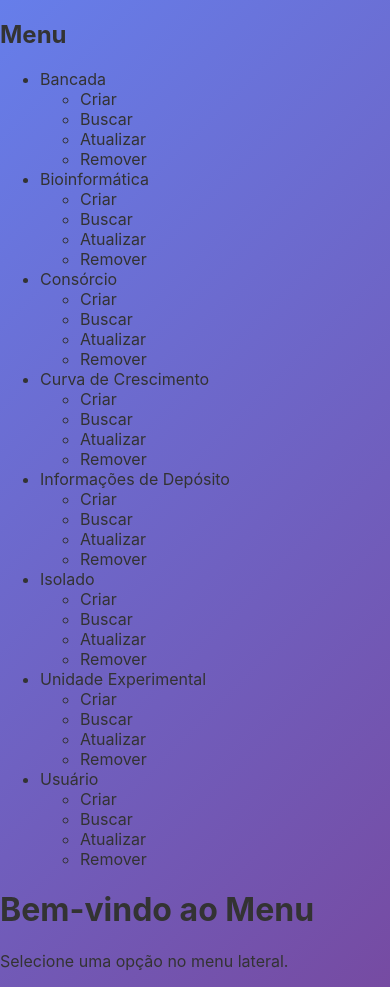
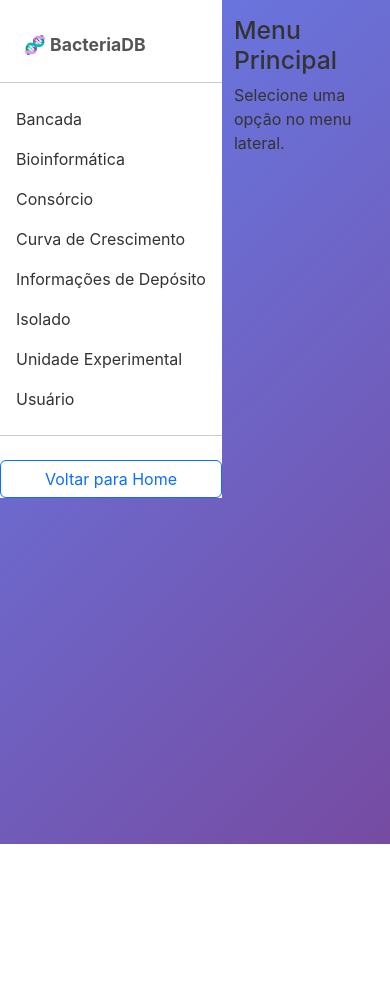
Before and after one commit to Elildes/bacteriaDB, a website: page pages/menus.html in a window 390 px wide. After the commit the page ends 844 px from the top, so only its background shows below. Drawn offline with nearby package versions, Linux system fonts and the light colour scheme.

Commit message:
fix: Change style of Sidebar

```diff
--- a/pages/menus.html
+++ b/pages/menus.html
@@ -4,81 +4,142 @@
     <title>Menus - BacteriaDB</title>
     <meta charset="UTF-8" />
     <meta name="viewport" content="width=device-width, initial-scale=1.0" />
+    <!-- Bootstrap 5 para collapsible -->
+    <link href="https://cdn.jsdelivr.net/npm/bootstrap@5.3.3/dist/css/bootstrap.min.css" rel="stylesheet">
     <link rel="stylesheet" href="/static/style.css" />
 </head>
 <body>
-    <div class="sidebar">
-        <h2>Menu</h2>
-        <ul>
-            <li>Bancada
-                <ul>
-                    <li>Criar</li>
-                    <li>Buscar</li>
-                    <li>Atualizar</li>
-                    <li>Remover</li>
+  <div class="container-fluid">
+    <div class="row flex-nowrap">
+      <nav class="col-auto col-md-3 col-xl-2 px-sm-2 px-0 sidebar">
+        <div class="d-flex flex-column align-items-stretch pt-3">
+          <span class="sidebar-heading">🧬 BacteriaDB</span>
+          <hr>
+          <ul class="nav nav-pills flex-column mb-auto">
+            <!-- Bancada -->
+            <li>
+              <a class="nav-link" data-bs-toggle="collapse" href="#submenu-bancada" role="button" aria-expanded="false" aria-controls="submenu-bancada">
+                Bancada
+              </a>
+              <div class="collapse" id="submenu-bancada">
+                <ul class="btn-toggle-nav list-unstyled fw-normal pb-1 small">
+                  <li><a href="#" class="nav-link">Criar</a></li>
+                  <li><a href="#" class="nav-link">Buscar</a></li>
+                  <li><a href="#" class="nav-link">Atualizar</a></li>
+                  <li><a href="#" class="nav-link">Remover</a></li>
                 </ul>
+              </div>
             </li>
-            <li>Bioinformática
-                <ul>
-                    <li>Criar</li>
-                    <li>Buscar</li>
-                    <li>Atualizar</li>
-                    <li>Remover</li>
+            <!-- Bioinformática -->
+            <li>
+              <a class="nav-link" data-bs-toggle="collapse" href="#submenu-bioinfo" role="button" aria-expanded="false" aria-controls="submenu-bioinfo">
+                Bioinformática
+              </a>
+              <div class="collapse" id="submenu-bioinfo">
+                <ul class="btn-toggle-nav list-unstyled fw-normal pb-1 small">
+                  <li><a href="#" class="nav-link">Criar</a></li>
+                  <li><a href="#" class="nav-link">Buscar</a></li>
+                  <li><a href="#" class="nav-link">Atualizar</a></li>
+                  <li><a href="#" class="nav-link">Remover</a></li>
                 </ul>
+              </div>
             </li>
-            <li>Consórcio
-                <ul>
-                    <li>Criar</li>
-                    <li>Buscar</li>
-                    <li>Atualizar</li>
-                    <li>Remover</li>
+            <!-- Consórcio -->
+            <li>
+              <a class="nav-link" data-bs-toggle="collapse" href="#submenu-consorcio" role="button" aria-expanded="false" aria-controls="submenu-consorcio">
+                Consórcio
+              </a>
+              <div class="collapse" id="submenu-consorcio">
+                <ul class="btn-toggle-nav list-unstyled fw-normal pb-1 small">
+                  <li><a href="#" class="nav-link">Criar</a></li>
+                  <li><a href="#" class="nav-link">Buscar</a></li>
+                  <li><a href="#" class="nav-link">Atualizar</a></li>
+                  <li><a href="#" class="nav-link">Remover</a></li>
                 </ul>
+              </div>
             </li>
-            <li>Curva de Crescimento
-                <ul>
-                    <li>Criar</li>
-                    <li>Buscar</li>
-                    <li>Atualizar</li>
-                    <li>Remover</li>
+            <!-- Curva de Crescimento -->
+            <li>
+              <a class="nav-link" data-bs-toggle="collapse" href="#submenu-curva" role="button" aria-expanded="false" aria-controls="submenu-curva">
+                Curva de Crescimento
+              </a>
+              <div class="collapse" id="submenu-curva">
+                <ul class="btn-toggle-nav list-unstyled fw-normal pb-1 small">
+                  <li><a href="#" class="nav-link">Criar</a></li>
+                  <li><a href="#" class="nav-link">Buscar</a></li>
+                  <li><a href="#" class="nav-link">Atualizar</a></li>
+                  <li><a href="#" class="nav-link">Remover</a></li>
                 </ul>
+              </div>
             </li>
-            <li>Informações de Depósito
-                <ul>
-                    <li>Criar</li>
-                    <li>Buscar</li>
-                    <li>Atualizar</li>
-                    <li>Remover</li>
+            <!-- Informações de Depósito -->
+            <li>
+              <a class="nav-link" data-bs-toggle="collapse" href="#submenu-deposito" role="button" aria-expanded="false" aria-controls="submenu-deposito">
+                Informações de Depósito
+              </a>
+              <div class="collapse" id="submenu-deposito">
+                <ul class="btn-toggle-nav list-unstyled fw-normal pb-1 small">
+                  <li><a href="#" class="nav-link">Criar</a></li>
+                  <li><a href="#" class="nav-link">Buscar</a></li>
+                  <li><a href="#" class="nav-link">Atualizar</a></li>
+                  <li><a href="#" class="nav-link">Remover</a></li>
                 </ul>
+              </div>
             </li>
-            <li>Isolado
-                <ul>
-                    <li>Criar</li>
-                    <li>Buscar</li>
-                    <li>Atualizar</li>
-                    <li>Remover</li>
+            <!-- Isolado -->
+            <li>
+              <a class="nav-link" data-bs-toggle="collapse" href="#submenu-isolado" role="button" aria-expanded="false" aria-controls="submenu-isolado">
+                Isolado
+              </a>
+              <div class="collapse" id="submenu-isolado">
+                <ul class="btn-toggle-nav list-unstyled fw-normal pb-1 small">
+                  <li><a href="#" class="nav-link">Criar</a></li>
+                  <li><a href="#" class="nav-link">Buscar</a></li>
+                  <li><a href="#" class="nav-link">Atualizar</a></li>
+                  <li><a href="#" class="nav-link">Remover</a></li>
                 </ul>
+              </div>
             </li>
-            <li>Unidade Experimental
-                <ul>
-                    <li>Criar</li>
-                    <li>Buscar</li>
-                    <li>Atualizar</li>
-                    <li>Remover</li>
+            <!-- Unidade Experimental -->
+            <li>
+              <a class="nav-link" data-bs-toggle="collapse" href="#submenu-unidade" role="button" aria-expanded="false" aria-controls="submenu-unidade">
+                Unidade Experimental
+              </a>
+              <div class="collapse" id="submenu-unidade">
+                <ul class="btn-toggle-nav list-unstyled fw-normal pb-1 small">
+                  <li><a href="#" class="nav-link">Criar</a></li>
+                  <li><a href="#" class="nav-link">Buscar</a></li>
+                  <li><a href="#" class="nav-link">Atualizar</a></li>
+                  <li><a href="#" class="nav-link">Remover</a></li>
                 </ul>
+              </div>
             </li>
-            <li>Usuário
-                <ul>
-                    <li>Criar</li>
-                    <li>Buscar</li>
-                    <li>Atualizar</li>
-                    <li>Remover</li>
+            <!-- Usuário -->
+            <li>
+              <a class="nav-link" data-bs-toggle="collapse" href="#submenu-usuario" role="button" aria-expanded="false" aria-controls="submenu-usuario">
+                Usuário
+              </a>
+              <div class="collapse" id="submenu-usuario">
+                <ul class="btn-toggle-nav list-unstyled fw-normal pb-1 small">
+                  <li><a href="#" class="nav-link">Criar</a></li>
+                  <li><a href="#" class="nav-link">Buscar</a></li>
+                  <li><a href="#" class="nav-link">Atualizar</a></li>
+                  <li><a href="#" class="nav-link">Remover</a></li>
                 </ul>
+              </div>
             </li>
-        </ul>
+          </ul>
+          <hr>
+          <a href="/pages/index.html" class="btn btn-outline-primary mt-2">Voltar para Home</a>
+        </div>
+      </nav>
+      <main class="col py-3">
+        <h2>Menu Principal</h2>
+        <p>Selecione uma opção no menu lateral.</p>
+      </main>
     </div>
-    <div class="content">
-        <h1>Bem-vindo ao Menu</h1>
-        <p>Selecione uma opção no menu lateral.</p>
-    </div>
+  </div>
+  <!-- Bootstrap Bundle with Popper -->
+  <script src="https://cdn.jsdelivr.net/npm/bootstrap@5.3.3/dist/js/bootstrap.bundle.min.js"></script>
 </body>
 </html>
--- a/static/style.css
+++ b/static/style.css
@@ -632,3 +632,38 @@ header p {
 .relation-form button[type="submit"]:hover {
   background: #6240a2;
 }
+
+/** Menus */
+
+.sidebar {
+  min-height: 100vh;
+  background: #fff;
+  border-right: 1px solid #e5e5e5;
+}
+
+.sidebar .nav-link {
+  color: #333;
+}
+
+.sidebar .nav-link.active {
+  background: #e9ecef;
+  color: #007bff;
+}
+
+.sidebar .collapse .nav-link {
+  padding-left: 2rem;
+}
+
+.sidebar .sidebar-heading {
+  font-size: 1.1rem;
+  font-weight: bold;
+  padding: 1rem 1.5rem 0.5rem;
+  color: #555;
+}
+
+@media (max-width: 768px) {
+  .sidebar {
+    min-height: auto;
+    border-right: none;
+  }
+}
```
Also changed, not shown: pages/index.html (+1 -1 lines).
